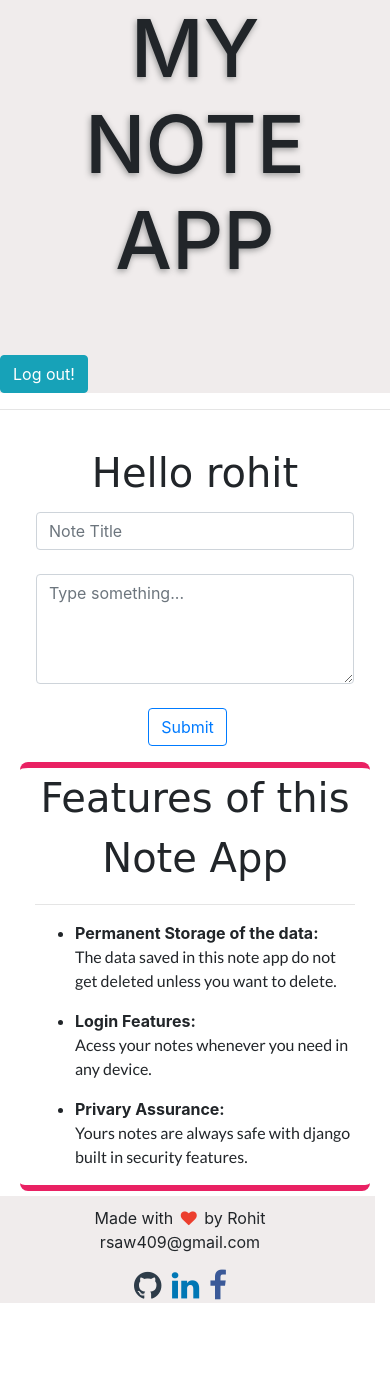
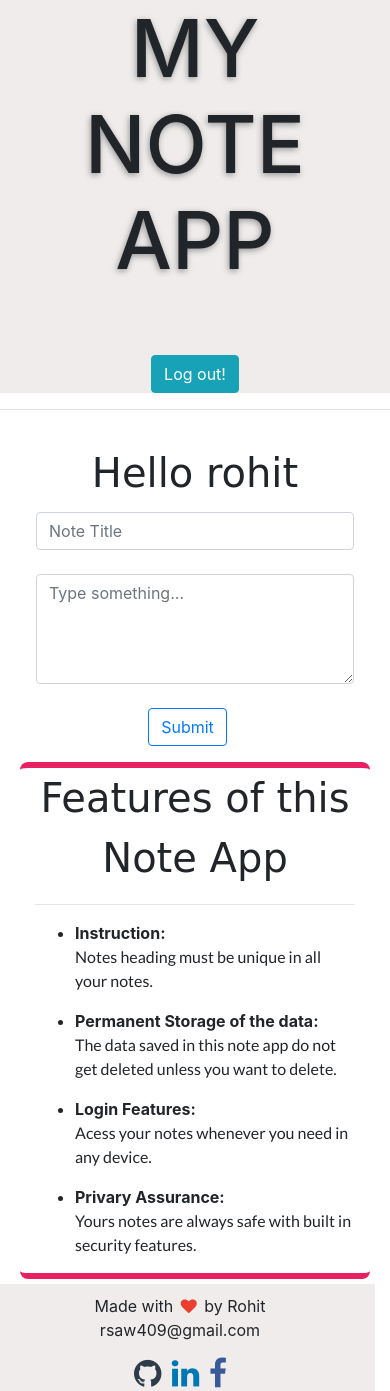
Before and after one commit to rohitsaw/note-app-by-rohit.herokuapp.com, a Django app: page / in a window 390 px wide. Before the commit the page ends 1303 px from the top, so only its background shows below. Run offline with Django 3.2, Linux system fonts and the light colour scheme; a user stored in the database is signed in; data comes from the database, SQL or seed files in the repository; some libraries are stand-ins or nearby versions; some web fonts are replaced.

Commit message:
make it better

```diff
--- a/noteapp/templates/noteapp/index.html
+++ b/noteapp/templates/noteapp/index.html
@@ -17,7 +17,7 @@
                 <div class="col-sm-12 col-lg-10">
                     <h1 class="text-center txt-shadow" style="text-shadow: -1px 2px 6px rgba(150, 150, 150, 1);font-size: 5em;word-spacing: 0.3em;">MY NOTE APP</h1>
                 </div>
-                <form class="col-sm-12 col-lg-2" method="post" action="{% url 'logout' %}">
+                <form class="col-sm-12 col-lg-2 text-center" method="post" action="{% url 'logout' %}">
                      {% csrf_token %}
                         <button class="btn btn-info" style="margin-top:15%;">Log out!</button>
                 </form>
@@ -44,6 +44,14 @@
                             </p>
                         <hr>
                         <ul>
+
+                            <li>
+                                <strong>Instruction:</strong>
+                                <p style="font-family: 'Lato', sans-serif;">
+                                    Notes heading must be unique in all your notes.
+                                </p>
+                            </li>
+
                             <li>
                                 <strong>Permanent Storage of the data:</strong>
                                 <p style="font-family: 'Lato', sans-serif;">
@@ -61,9 +69,10 @@
                             <li>
                             <strong>Privary Assurance:</strong>
                                 <p style="font-family: 'Lato', sans-serif;">
-                                    Yours notes are always safe with django built in security features.
+                                    Yours notes are always safe with built in security features.
                                 </p>
                             </li>
+
                         </ul>
 
                     </div>
```
